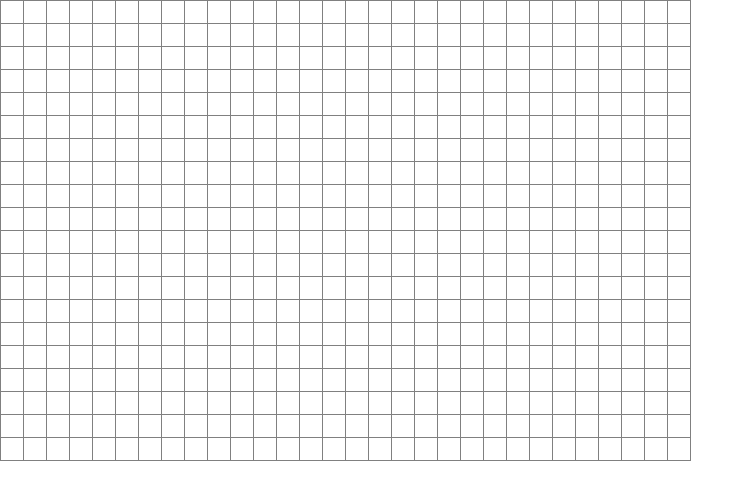
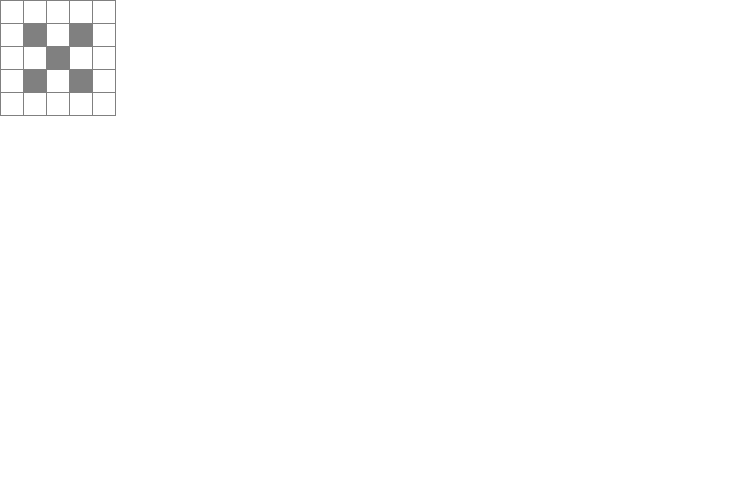
Before and after one commit to andresmanikis/snake, a React (Create React App) app: page / in a window 1280 px wide. Shown: the top 500 px of the page, without its empty margins (0-754 px from the left). Built offline with nearby package versions, Linux system fonts and the light colour scheme.

Commit message:
Uses stateMatrix

```diff
--- a/src/App.tsx
+++ b/src/App.tsx
@@ -1,7 +1,16 @@
 import { Board } from "./Board";
 
 function App() {
-  return <Board width={30} height={20} />;
+  // prettier-ignore
+  const stateMatrix = [
+    [false, false, false, false, false],
+    [false, true,  false, true,  false],
+    [false, false, true,  false, false],
+    [false, true,  false, true,  false],
+    [false, false, false, false, false],
+  ];
+
+  return <Board stateMatrix={stateMatrix} />;
 }
 
 export default App;
--- a/src/Board.module.css
+++ b/src/Board.module.css
@@ -4,6 +4,10 @@
   border: 1px solid gray;
 }
 
+.td.active {
+  background-color: gray;
+}
+
 .table {
   border-collapse: collapse;
 }
--- a/src/Board.tsx
+++ b/src/Board.tsx
@@ -1,40 +1,24 @@
 import styles from "./Board.module.css";
 
 interface Props {
-  width: number;
-  height: number;
+  stateMatrix: Array<Array<boolean>>;
 }
 
-function generateBoardMatrix(
-  width: number,
-  height: number
-): Array<Array<boolean>> {
-  const boardMatrix = [];
-
-  for (let rowIndex = 0; rowIndex < height; rowIndex++) {
-    const row = [];
-
-    for (let colIndex = 0; colIndex < width; colIndex++) {
-      row.push(false);
-    }
-
-    boardMatrix.push(row);
-  }
-
-  return boardMatrix;
-}
-
-export function Board({ width, height }: Props) {
-  const matrix = generateBoardMatrix(width, height);
-
+export function Board({ stateMatrix }: Props) {
   return (
     <table className={styles.table}>
       <tbody>
-        {matrix.map((row, index) => (
+        {stateMatrix.map((row, index) => (
           <tr key={index} className={styles.tr}>
-            {row.map((col, index) => (
-              <td key={index} className={styles.td}></td>
-            ))}
+            {row.map((col, index) => {
+              let classes = styles.td;
+
+              if (col === true) {
+                classes += " " + styles.active;
+              }
+
+              return <td key={index} className={classes}></td>;
+            })}
           </tr>
         ))}
       </tbody>
```
Also changed, not shown: 2 other files (tests, documents, lock files or other folders).
